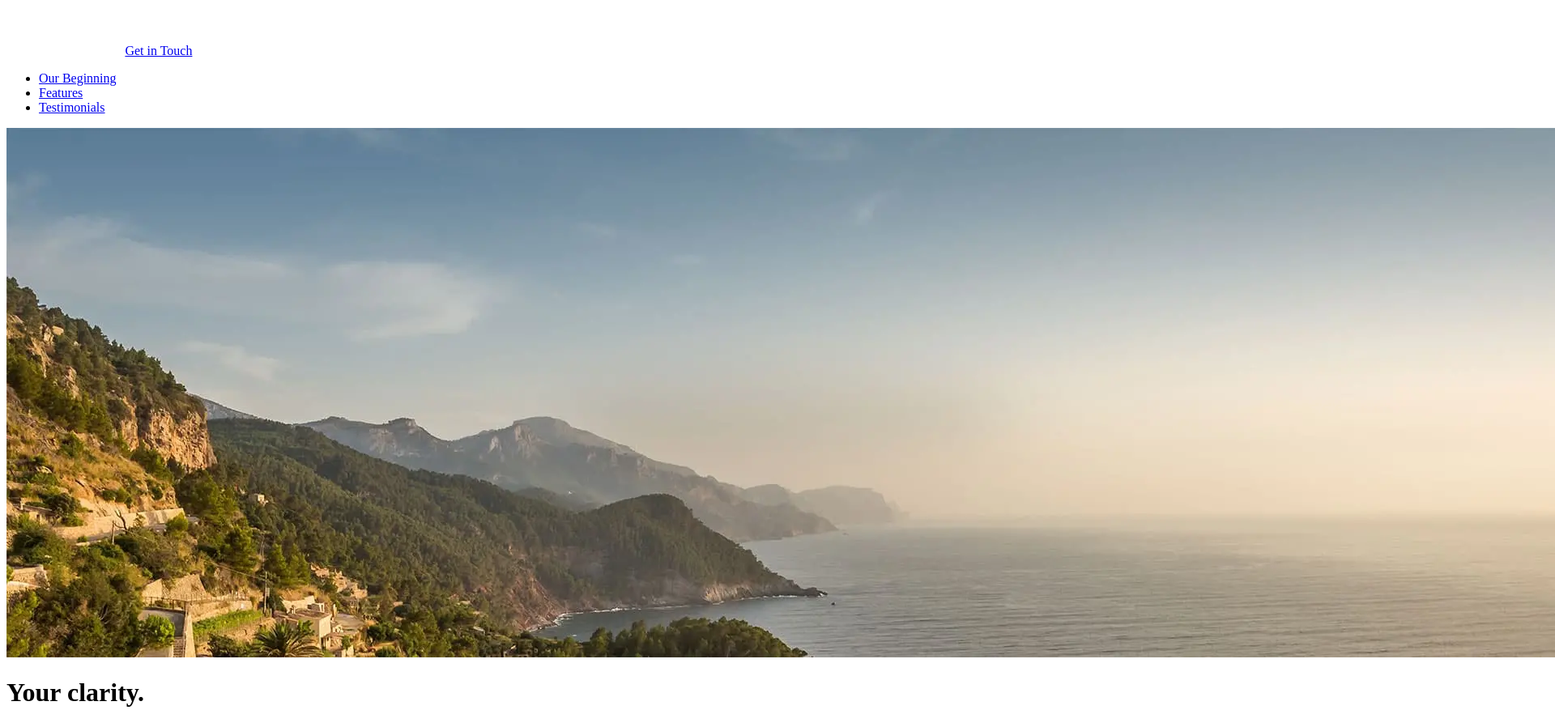
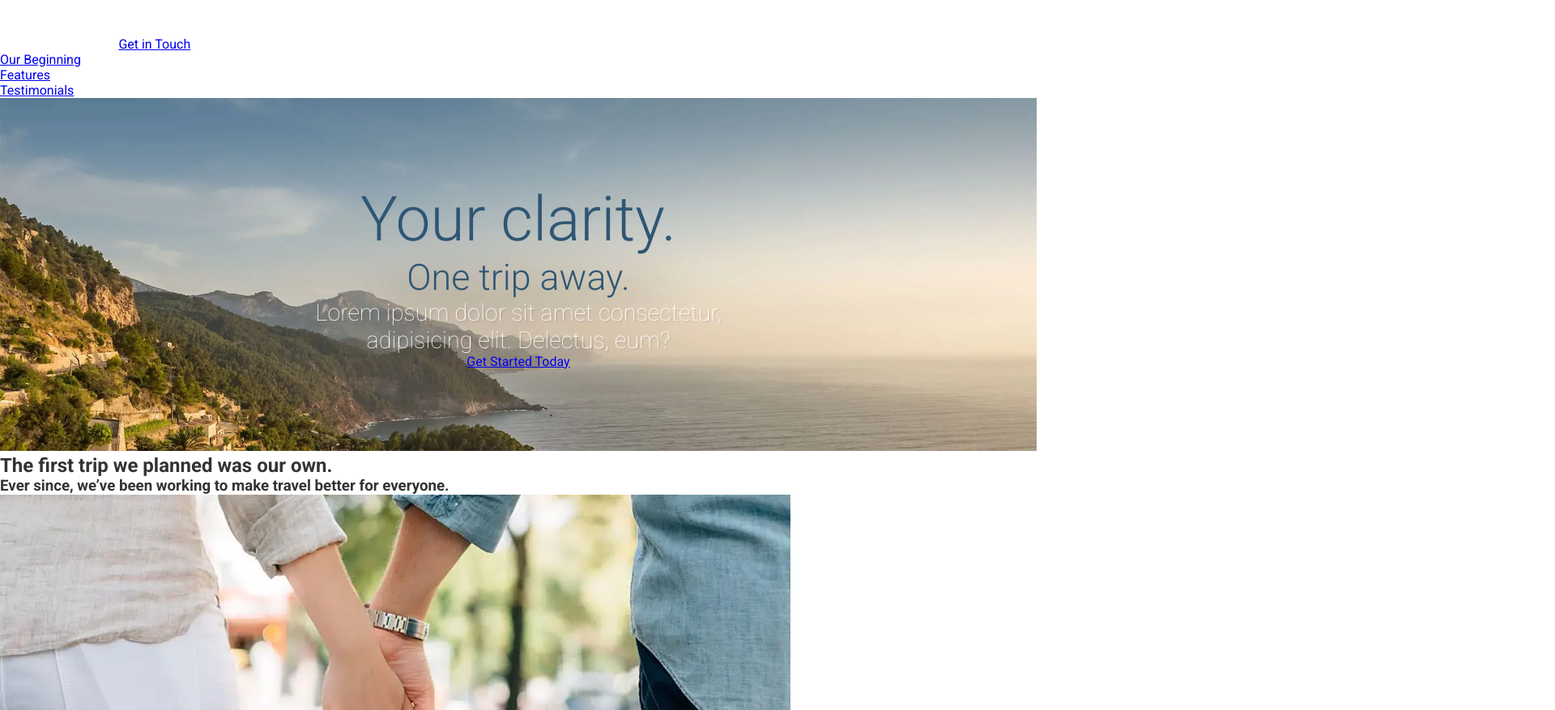
Before and after one commit to fronomenal/vanilla_frontend, a website: page app/index.html in a window 1280 px wide. Shown: the top 877 px of the page at 81% size, 1920 px wide, since content can reach past the window. Drawn offline with Linux system fonts and the light colour scheme.

Commit message:
implemented front banner

```diff
--- a/app/index.html
+++ b/app/index.html
@@ -3,6 +3,7 @@
 <head>
   <meta name="viewport" content="width=device-width, initial-scale=1" />
   <link href='https://fonts.googleapis.com/css?family=Roboto:400,100,300,500,700' rel='stylesheet' type='text/css'>
+  <link rel="stylesheet" href="www/css/style.css">
   <title>Clear View Escapes</title>
   <meta name="keywords" content="Travel planning, travel bundles, travel escapes">
   <meta name="description" content="Your clarity. One trip away. We create soul restoring journeys that inspire you to be you.">
@@ -25,10 +26,12 @@
       <source srcset="assets/imgs/hero--large.webp" type="image/webp">
       <img src="assets/imgs/hero--large.jpg" alt="large photo of hero">
     </picture>
-    <h1>Your clarity.</h1>
-    <h2>One trip away.</h2>
-    <p>Lorem ipsum dolor sit amet consectetur, adipisicing elit. Delectus, eum?</p>
-    <p><a href="#">Get Started Today</a></p>
+    <section class="large-hero_banner-section">
+      <h1>Your clarity.</h1>
+      <h2>One trip away.</h2>
+      <p>Lorem ipsum dolor sit amet consectetur, adipisicing elit. Delectus, eum?</p>
+      <p><a href="#">Get Started Today</a></p>
+    </section>
   </div>
 
   <div id="our-beginning">
--- /dev/null
+++ b/src/scss/_globals.scss
@@ -0,0 +1,17 @@
+* {
+    box-sizing: border-box;
+    margin: 0;
+    padding: 0;
+}
+
+body{
+    max-width: 100vw;
+    min-height: 100vh;
+    font-family: "Roboto", sans-serif;
+    color: hsl(0, 0%, 20%);
+}
+
+img {
+    max-width: 100%;
+    height: auto;
+}
--- a/src/scss/_main.scss
+++ b/src/scss/_main.scss
@@ -0,0 +1,32 @@
+.large-hero {
+    position: relative;
+
+    &_banner-section {
+        position: absolute;
+        width: 100%;
+        bottom: 50%;
+        transform: translateY(50%);
+        text-align: center;
+
+        h1 {
+            font-weight: 300;
+            color: $primary-color;
+            font-size: 4.8rem;
+        }
+
+        h2 {
+            font-weight: 300;
+            color: $primary-color;
+            font-size: 2.8rem;
+        }
+
+        p:first-of-type {
+            max-width: 33rem;
+            margin: 0px auto;
+            color: hsl(0, 0%, 100%);
+            font-size: 1.8rem;
+            font-weight: 100;
+            text-shadow: 2px 2px 0 hsla(0, 0%, 0%, .1);
+        }
+    }
+}
--- a/src/scss/_root.scss
+++ /dev/null
@@ -1,3 +0,0 @@
-* {
-    box-sizing: border-box;
-}
--- a/src/scss/_vars.scss
+++ b/src/scss/_vars.scss
@@ -0,0 +1 @@
+$primary-color: hsl(206, 42%, 32%);
--- a/src/scss/style.scss
+++ b/src/scss/style.scss
@@ -0,0 +1,10 @@
+@import "vars";
+@import "globals";
+
+@import "header";
+@import "main";
+@import "footer";
+
+@import "utils";
+@import "media";
+@import "frames";
```
Also changed, not shown: app/www/css/style.css, src/scss/_frames.scss (added), src/scss/_media.scss (added).
